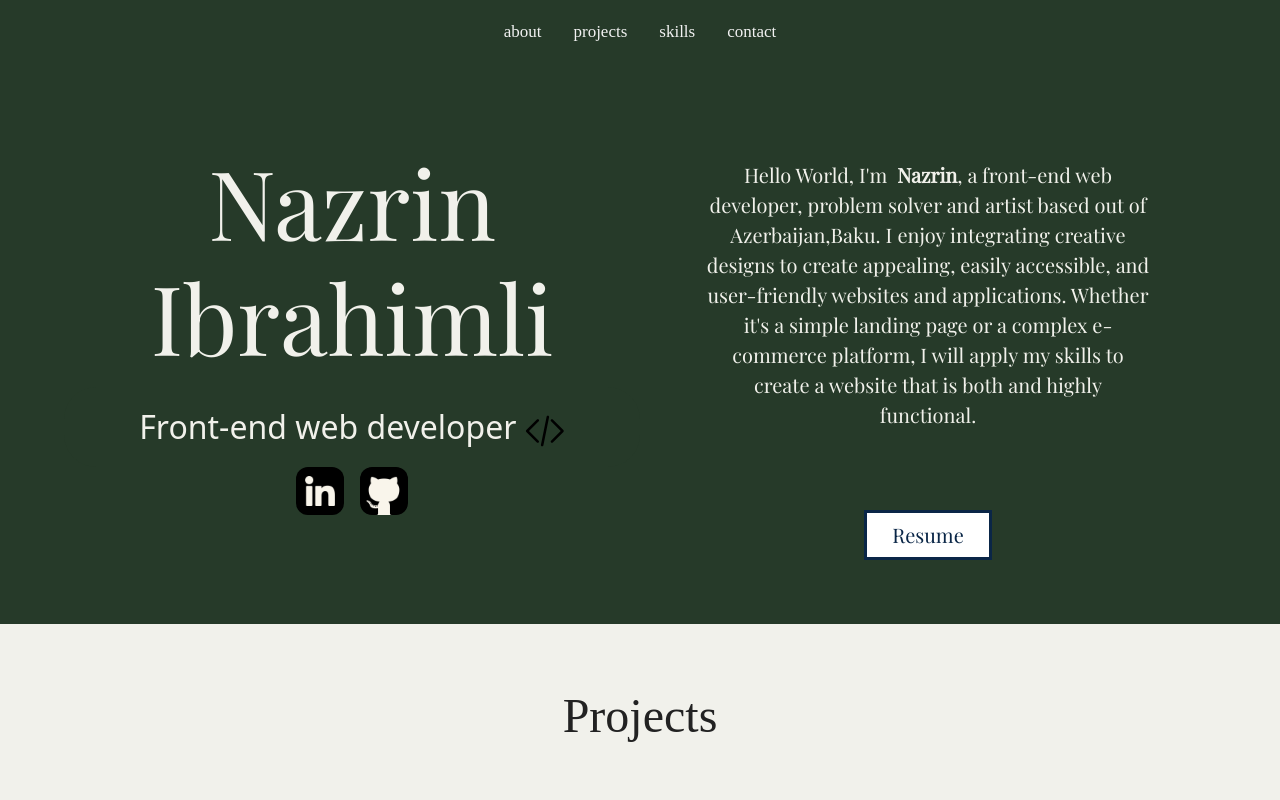
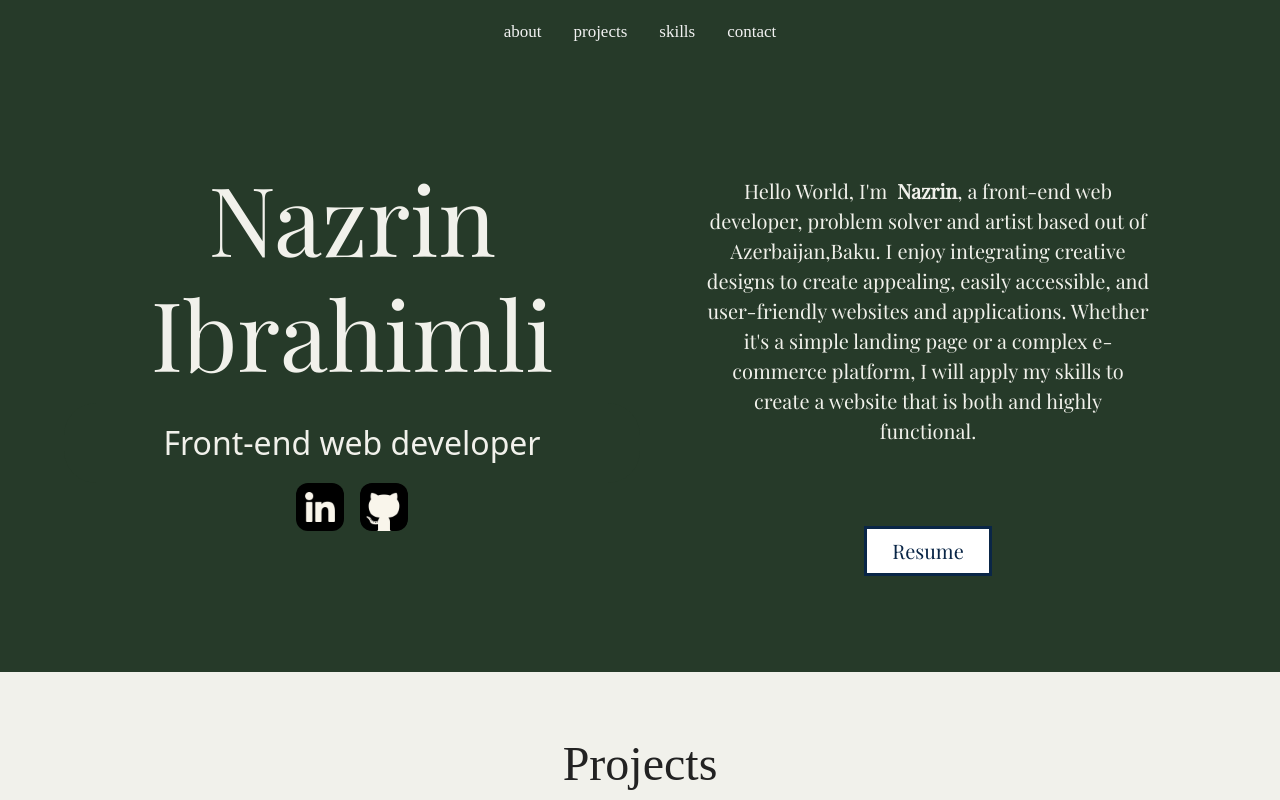
Before and after one commit to nazrinibrahimli/portfolio-Nazrin, a React (Create React App) app: page / in a window 1280 px wide. Shown: the top 800 px of the page. Built offline with nearby package versions, Linux system fonts and the light colour scheme; a web font is replaced by a local one.

Commit message:
changes to about

```diff
--- a/src/components/About.jsx
+++ b/src/components/About.jsx
@@ -27,7 +27,7 @@ const About = forwardRef((props,ref) => {
        <div>
        <h1 className='welcome-message'>Nazrin Ibrahimli</h1>
       {/* <img src={nazrinG} alt="" className='nazrin-image' />  */}
-       <p className='front-developer'>Front-end web developer <img src={icon} alt="code-icon" className='code-icon'/></p>
+       <p className='front-developer'>Front-end web developer </p>
 
 
 
--- a/src/styles/About.css
+++ b/src/styles/About.css
@@ -22,7 +22,7 @@
 
 .about-div{
     width: 100%;
-    padding: 5rem 4rem 4rem;
+    padding: 6rem 4rem 6rem;
 }
 
 .about-div>div{
```
